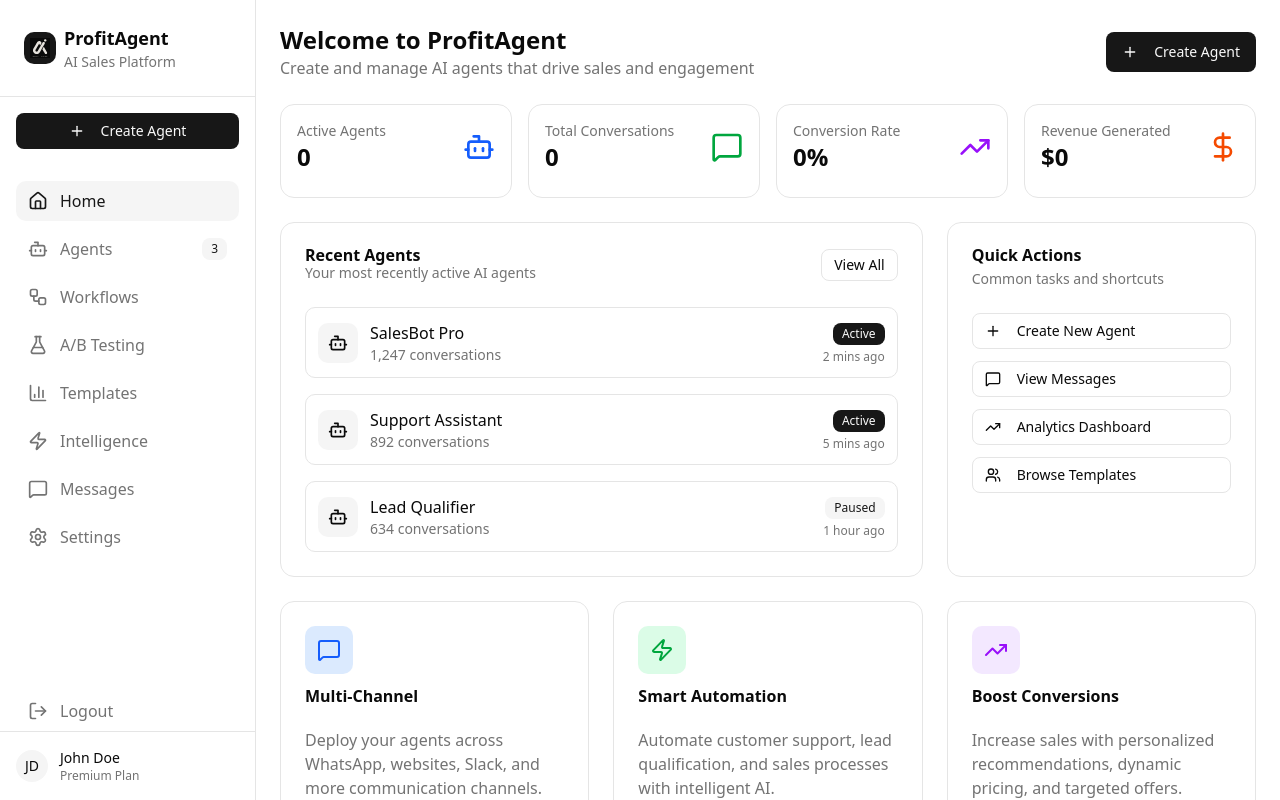
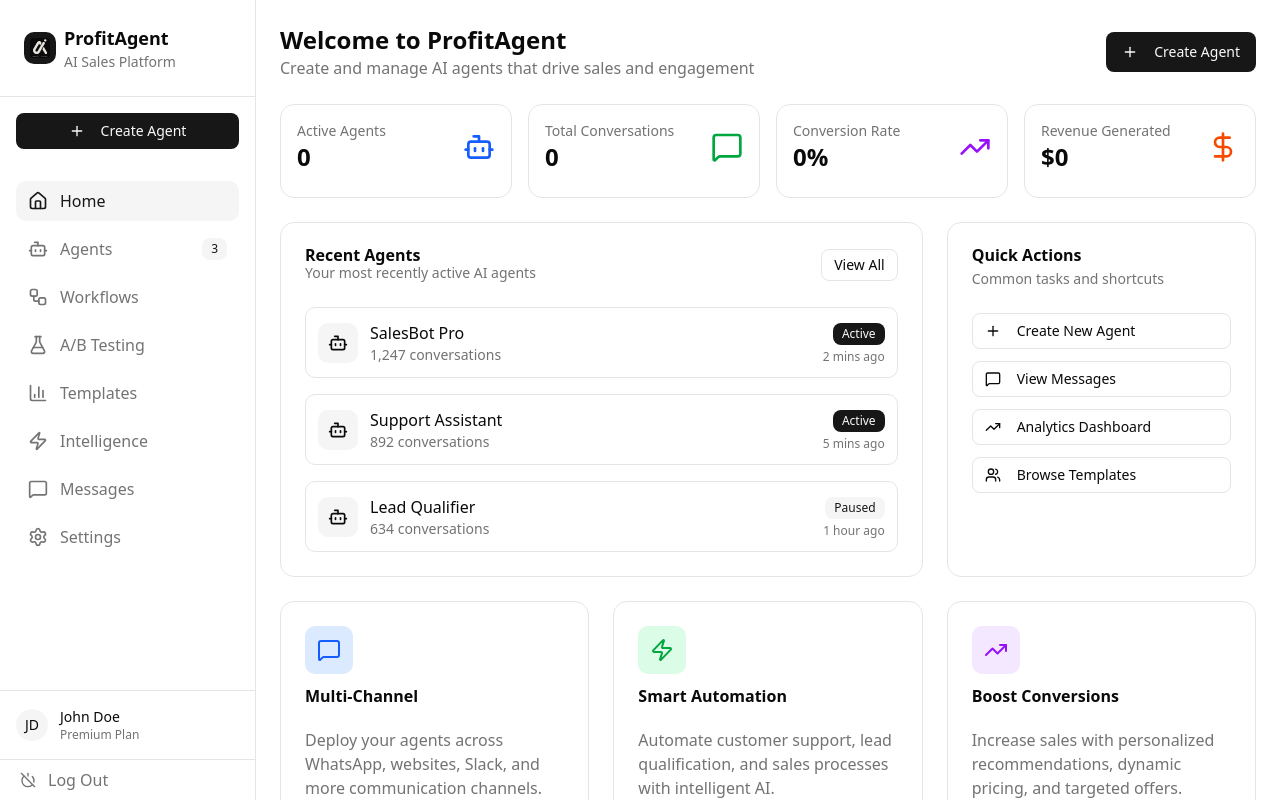
Before and after one commit to huzhov/profitagent-admin, a React (Vite) app: page / in a window 1280 px wide. Built offline with nearby package versions, Linux system fonts and the light colour scheme.

Commit message:
chore: move logout button at the bottom and change icon

```diff
--- a/src/components/sidebar/SidebarContainer.tsx
+++ b/src/components/sidebar/SidebarContainer.tsx
@@ -1,7 +1,7 @@
 import SidebarHeader from "./SidebarHeader";
 import SidebarNavigation from "./SidebarNavigation";
 import { Button } from "../ui/button";
-import { Plus } from "lucide-react";
+import { Plus, PowerOff } from "lucide-react";
 import { useState } from "react";
 import { CreateAgentModal } from "@/components/agents/CreateAgentModal";
 import { useNavigate } from "@tanstack/react-router";
@@ -35,6 +35,17 @@ export default function SidebarContainer() {
         </div>
       </div>
 
+      {/* Log Out */}
+      <div className="p-2 border-t border-border text-muted-foreground hover:text-foreground hover:bg-accent/50">
+        <button
+          onClick={() => navigate({ to: "/login" })}
+          className={`w-full flex items-center px-3 gap-3 rounded-lg text-left transition-colors `}
+        >
+          <PowerOff className="w-4 h-4" />
+          <span>Log Out</span>
+        </button>
+      </div>
+
       {/* Create Agent Modal */}
       <CreateAgentModal
         open={isCreateModalOpen}
--- a/src/components/sidebar/SidebarNavigation.tsx
+++ b/src/components/sidebar/SidebarNavigation.tsx
@@ -7,7 +7,6 @@ import {
   Zap,
   MessageSquare,
   Settings,
-  LogOut,
 } from "lucide-react";
 import { useNavigate, useRouterState } from "@tanstack/react-router";
 import { Badge } from "../ui/badge";
@@ -51,21 +50,17 @@ export default function SidebarNavigation() {
       route: "/messages",
     },
     { id: "settings", title: "Settings", icon: Settings, route: "/settings" },
-    { id: "logout", title: "Logout", icon: LogOut, route: "/login" },
   ];
 
   return (
     <nav className="flex-1 px-4">
-      <ul className="space-y-2 flex flex-col h-full space-y-2">
+      <ul className="space-y-2">
         {mainSections.map((section) => {
           const Icon = section.icon;
           const isActive = currentPath === section.route;
 
           return (
-            <li
-              key={section.id}
-              className={section.id === "logout" ? "mt-auto" : ""}
-            >
+            <li key={section.id}>
               <button
                 onClick={() => navigate({ to: section.route })}
                 className={`w-full flex items-center gap-3 px-3 py-2 rounded-lg text-left transition-colors ${
--- a/src/routes/__root.tsx
+++ b/src/routes/__root.tsx
@@ -59,7 +59,7 @@ const RootLayout = () => {
       ) : (
         <Outlet />
       )}
-      <TanStackRouterDevtools />
+      {/* <TanStackRouterDevtools /> */}
     </>
   );
 };
```
